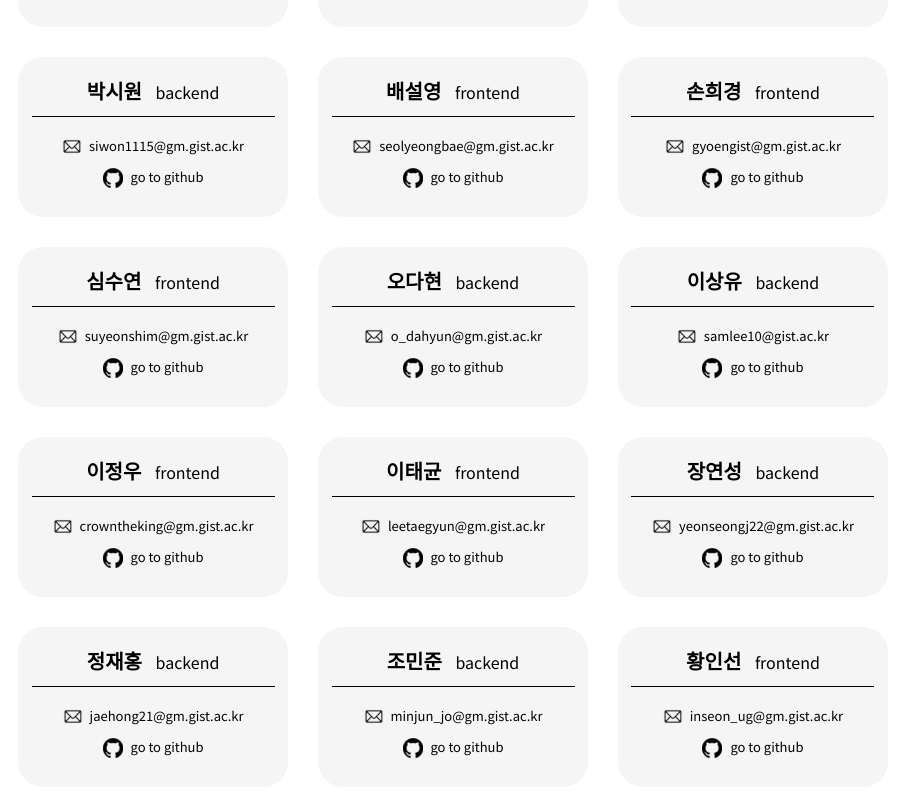
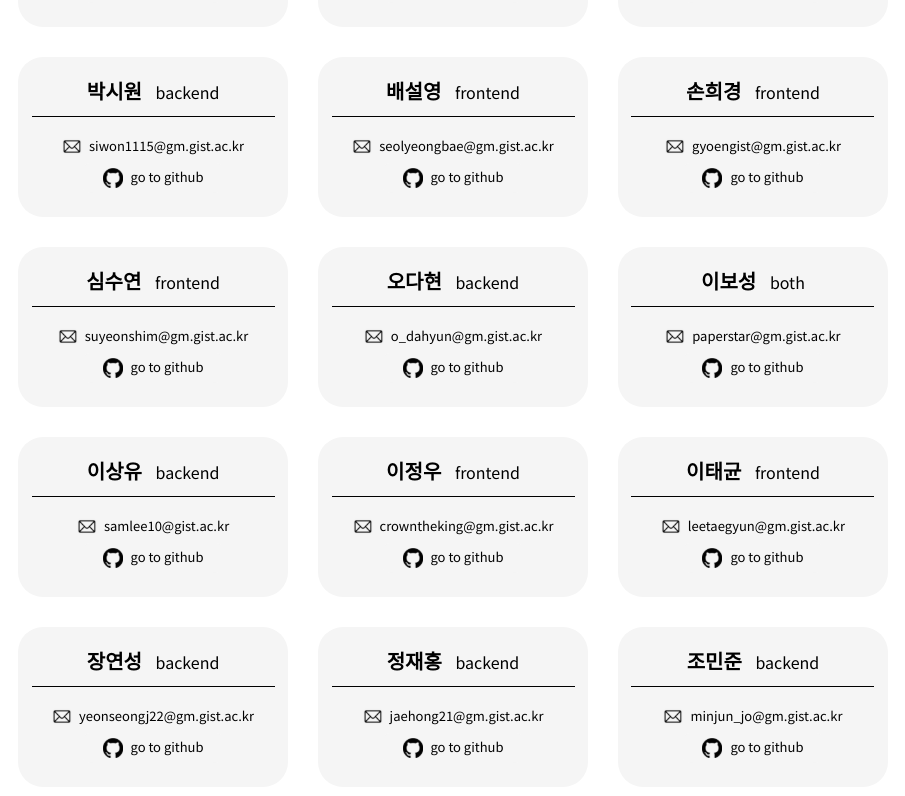
Before and after one commit to gsainfoteam/infoteam-introduce-page, a React (Create React App) app: page /member in a window 1280 px wide. Shown: the part 552-1348 px from the top of the page, without its empty margins (187-1092 px from the left). Built offline with nearby package versions, Linux system fonts and the light colour scheme.

Commit message:
Update memberInfos.js

```diff
--- a/src/data/memberInfos.js
+++ b/src/data/memberInfos.js
@@ -97,11 +97,18 @@ const memberInfoList = [
     githubLink: "https://github.com/gyoenge",
     state: "on", // 활동중(on), 쉬는중(off), 졸업(exit)
   },
-    {
+  {
     name: "심수연",
     role: "frontend", // frontend, backend, both
     email: "suyeonshim@gm.gist.ac.kr",
     githubLink: "https://github.com/Shimsuyeon",
+    state: "on", // 활동중(on), 쉬는중(off), 졸업(exit)
+  },
+  {
+    name: "이보성",
+    role: "both", // frontend, backend, both
+    email: "paperstar@gm.gist.ac.kr",
+    githubLink: "https://github.com/2paperstar",
     state: "on", // 활동중(on), 쉬는중(off), 졸업(exit)
   },
 ];
```
